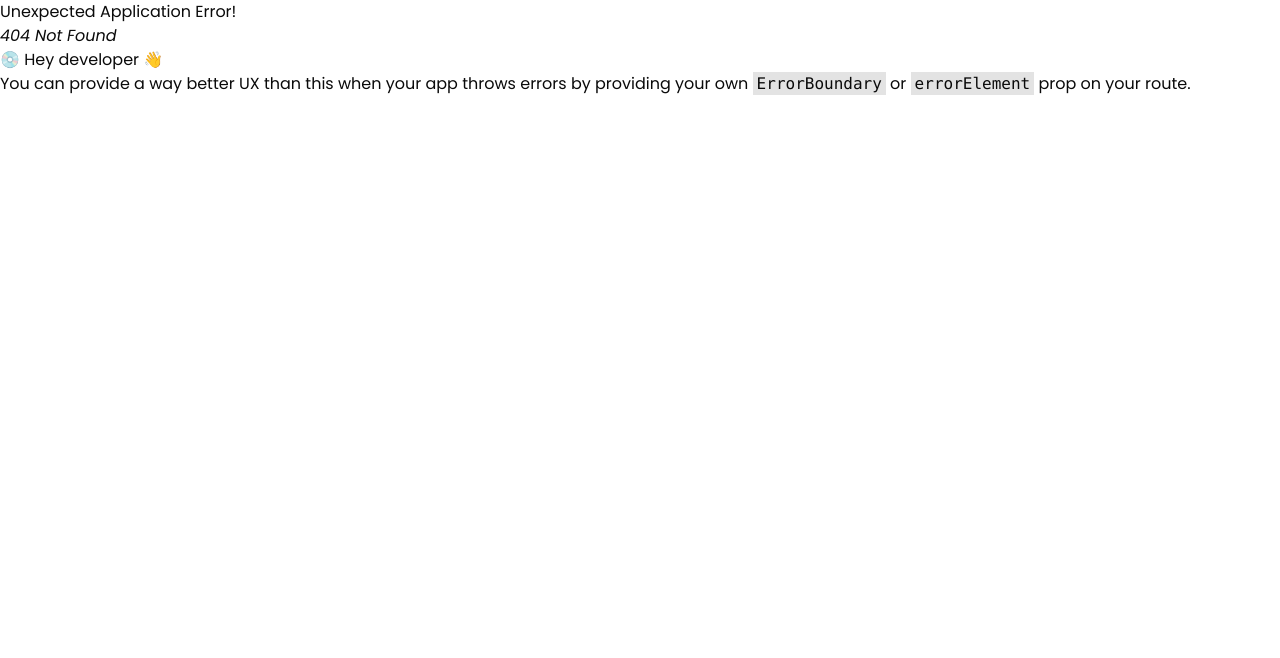
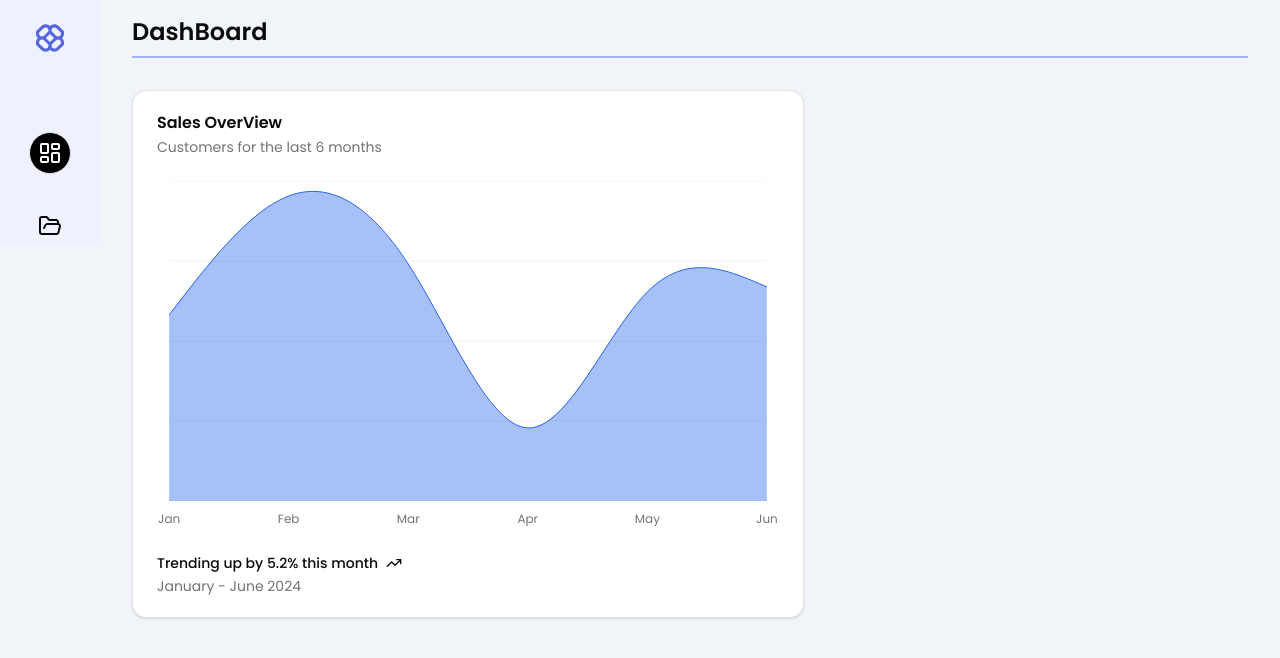
Before and after one commit to lihazinoob/OnBazarAdminPanelFrontEnd, a React (Vite) app: page /dashboard in a window 1280 px wide. Before the commit this address had no page. Shown: the top 658 px of the page. Built offline with nearby package versions, Linux system fonts and the light colour scheme.

Commit message:
Sales Chart has been added

```diff
--- a/src/Components/Charts/AreaChartStacked.tsx
+++ b/src/Components/Charts/SalesChart.tsx
@@ -1,4 +1,4 @@
-
+"use client"
 
 import { TrendingUp } from "lucide-react"
 import { Area, AreaChart, CartesianGrid, XAxis } from "recharts"
@@ -18,12 +18,12 @@ import {
   ChartTooltipContent,
 } from "@/Components/ui/chart"
 const chartData = [
-  { month: "January", desktop: 186, mobile: 80 },
-  { month: "February", desktop: 305, mobile: 200 },
-  { month: "March", desktop: 237, mobile: 120 },
-  { month: "April", desktop: 73, mobile: 190 },
-  { month: "May", desktop: 209, mobile: 130 },
-  { month: "June", desktop: 214, mobile: 140 },
+  { month: "January", sales: 186 },
+  { month: "February", sales: 305 },
+  { month: "March", sales: 237 },
+  { month: "April", sales: 73 },
+  { month: "May", sales: 209 },
+  { month: "June", sales: 214 },
 ]
 
 const chartConfig = {
@@ -31,19 +31,15 @@ const chartConfig = {
     label: "Desktop",
     color: "hsl(var(--chart-1))",
   },
-  mobile: {
-    label: "Mobile",
-    color: "hsl(var(--chart-2))",
-  },
 } satisfies ChartConfig
 
-export function AreaChartStacked() {
+export function SalesChart() {
   return (
     <Card>
       <CardHeader>
-        <CardTitle>Area Chart - Stacked</CardTitle>
+        <CardTitle>Sales OverView</CardTitle>
         <CardDescription>
-          Showing total visitors for the last 6 months
+          Customers for the last 6 months
         </CardDescription>
       </CardHeader>
       <CardContent>
@@ -66,23 +62,14 @@ export function AreaChartStacked() {
             />
             <ChartTooltip
               cursor={false}
-              content={<ChartTooltipContent indicator="dot" />}
+              content={<ChartTooltipContent indicator="line" />}
             />
             <Area
-              dataKey="mobile"
-              type="natural"
-              fill="var(--color-mobile)"
-              fillOpacity={0.4}
-              stroke="var(--color-mobile)"
-              stackId="a"
-            />
-            <Area
-              dataKey="desktop"
+              dataKey="sales"
               type="natural"
               fill="var(--color-desktop)"
               fillOpacity={0.4}
               stroke="var(--color-desktop)"
-              stackId="a"
             />
           </AreaChart>
         </ChartContainer>
--- a/src/Pages/DashBoardPage/DashBoardPage.tsx
+++ b/src/Pages/DashBoardPage/DashBoardPage.tsx
@@ -1,11 +1,16 @@
-import { AreaChartStacked } from "@/Components/Charts/AreaChartStacked";
+import { SalesChart } from "@/Components/Charts/SalesChart";
 
 export default function DashBoardPage() {
   return (
     <>
-      <div className="p-4">
-        <div className="w-full max-w-2xl h-96 mx-auto">
-          <AreaChartStacked />
+      <div className="px-8 py-4">
+        <div className="text-2xl font-semibold mb-2">
+          DashBoard
+        </div>
+        <hr className="border-1 border-indigo-300 shadow-lg shadow-black"/>
+        {/* Chart */}
+        <div className="w-full max-w-2xl h-96 mt-8">
+          <SalesChart />
         </div>
       </div>
     </>
--- a/src/Router/Router.tsx
+++ b/src/Router/Router.tsx
@@ -10,7 +10,7 @@ const router = createBrowserRouter([
     element: <AuthLayout />,
   },
   {
-    path: "/",
+    path: "/dashboard",
     element: <DashBoardLayout />,
     children: [
       {
--- a/src/index.css
+++ b/src/index.css
@@ -125,20 +125,58 @@ body {
 
 @layer base {
   :root {
-    --chart-1: 12 76% 61%;
-    --chart-2: 173 58% 39%;
-    --chart-3: 197 37% 24%;
-    --chart-4: 43 74% 66%;
-    --chart-5: 27 87% 67%;
+    --background: 0 0% 100%;
+    --foreground: 222.2 84% 4.9%;
+    --card: 0 0% 100%;
+    --card-foreground: 222.2 84% 4.9%;
+    --popover: 0 0% 100%;
+    --popover-foreground: 222.2 84% 4.9%;
+    --primary: 221.2 83.2% 53.3%;
+    --primary-foreground: 210 40% 98%;
+    --secondary: 210 40% 96.1%;
+    --secondary-foreground: 222.2 47.4% 11.2%;
+    --muted: 210 40% 96.1%;
+    --muted-foreground: 215.4 16.3% 44%;
+    --accent: 210 40% 96.1%;
+    --accent-foreground: 222.2 47.4% 11.2%;
+    --destructive: 0 72% 51%;
+    --destructive-foreground: 210 40% 98%;
+    --border: 214.3 31.8% 91.4%;
+    --input: 214.3 31.8% 91.4%;
+    --ring: 221.2 83.2% 53.3%;
+    --chart-1: 221.2 83.2% 53.3%;
+    --chart-2: 212 95% 68%;
+    --chart-3: 216 92% 60%;
+    --chart-4: 210 98% 78%;
+    --chart-5: 212 97% 87%;
   }
 
   .dark {
-    --chart-1: 220 70% 50%;
-    --chart-2: 160 60% 45%;
-    --chart-3: 30 80% 55%;
-    --chart-4: 280 65% 60%;
-    --chart-5: 340 75% 55%;
-  }
+    --background: 240 10% 3.9%;
+    --foreground: 0 0% 98%;
+    --card: 240 10% 3.9%;
+    --card-foreground: 0 0% 98%;
+    --popover: 240 10% 3.9%;
+    --popover-foreground: 0 0% 98%;
+    --primary: 221.2 83.2% 53.3%;
+    --primary-foreground: 210 40% 98%;
+    --secondary: 210 40% 96.1%;
+    --secondary-foreground: 222.2 47.4% 11.2%;
+    --muted: 240 3.7% 15.9%;
+    --muted-foreground: 240 5% 64.9%;
+    --accent: 240 3.7% 15.9%;
+    --accent-foreground: 0 0% 98%;
+    --destructive: 0 72% 51%;
+    --destructive-foreground: 210 40% 98%;
+    --border: 240 3.7% 15.9%;
+    --input: 240 3.7% 15.9%;
+    --ring: 221.2 83.2% 53.3%;
+    --chart-1: 221.2 83.2% 53.3%;
+    --chart-2: 212 95% 68%;
+    --chart-3: 216 92% 60%;
+    --chart-4: 210 98% 78%;
+    --chart-5: 212 97% 87%;
+    }
 }
 
 
```
